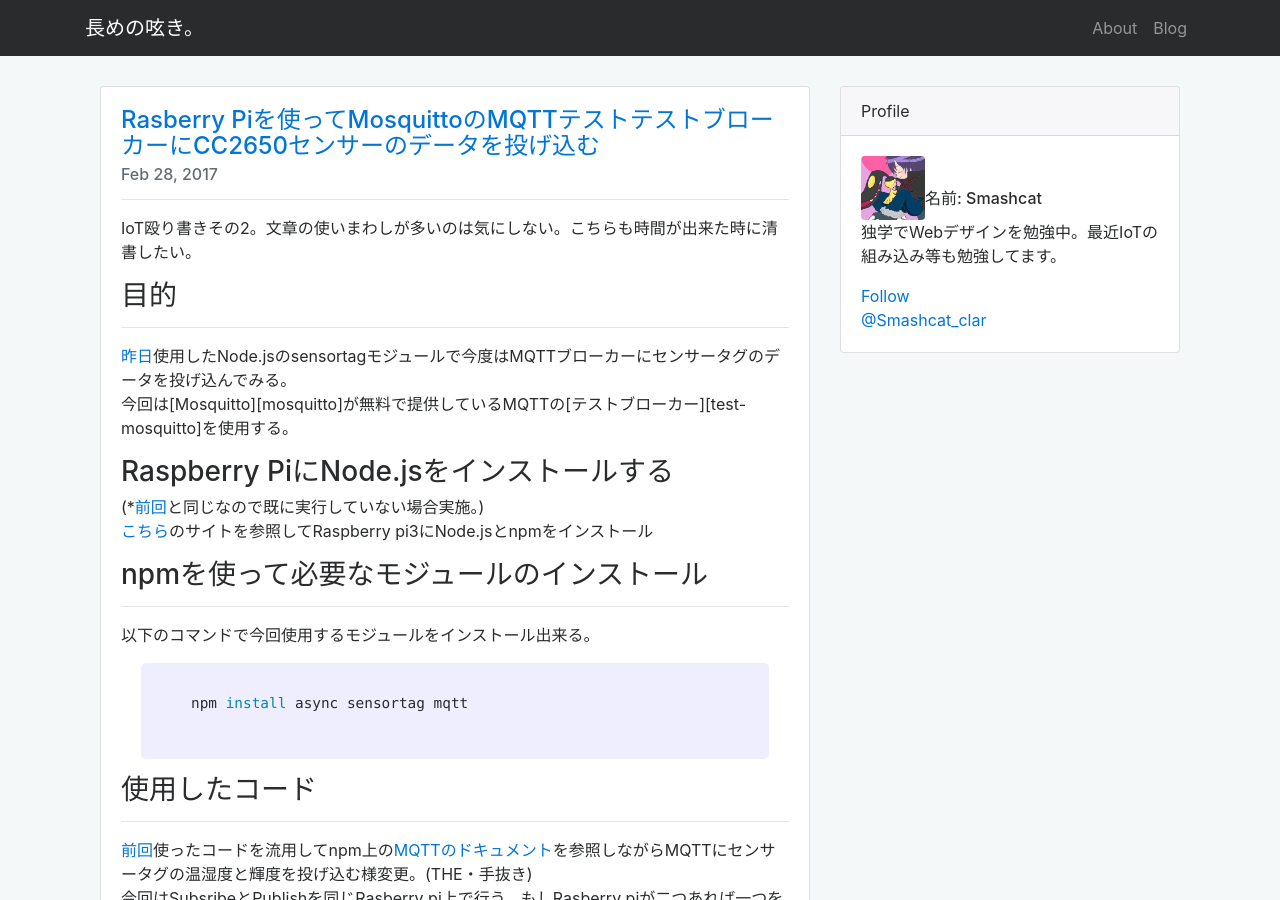
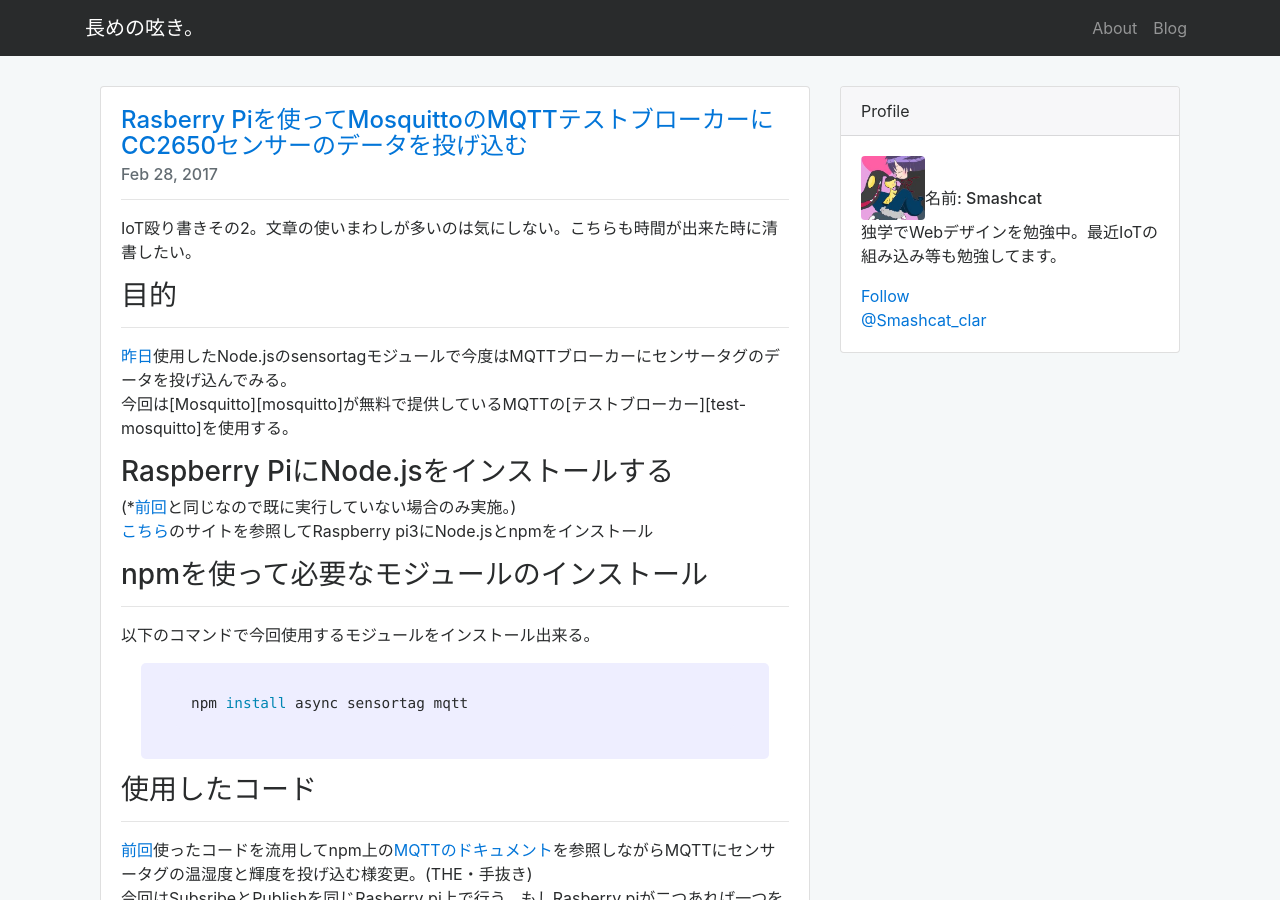
Before and after one commit to Naturalclar/naturalclar.github.io, a Jekyll site: the page built from _posts/2017-02-28-publish-data-to-mosquitto.markdown, in a window 1280 px wide and 900 px high. Built offline with Jekyll 4.4.1, drawn with Linux system fonts in a browser that asks for light colours; comment, search, counter and statistics services are not loaded.

Commit message:
fix typo

```diff
--- a/_posts/2017-02-28-publish-data-to-mosquitto.markdown
+++ b/_posts/2017-02-28-publish-data-to-mosquitto.markdown
@@ -1,6 +1,6 @@
 ---
 layout: post
-title: "Rasberry Piを使ってMosquittoのMQTTテストテストブローカーにCC2650センサーのデータを投げ込む"
+title: "Rasberry Piを使ってMosquittoのMQTTテストブローカーにCC2650センサーのデータを投げ込む"
 date: 2017-02-28 12:00:00 -0800
 categories: IoT RaspberryPi CC2650 node.js MQTT
 ---
@@ -16,7 +16,7 @@ IoT殴り書きその2。文章の使いまわしが多いのは気にしない
 
 ### Raspberry PiにNode.jsをインストールする
 
-(*[前回][prev-post]と同じなので既に実行していない場合実施。)<br>
+(*[前回][prev-post]と同じなので既に実行していない場合のみ実施。)<br>
 [こちら][install-nodejs]のサイトを参照してRaspberry pi3にNode.jsとnpmをインストール
 
 ### npmを使って必要なモジュールのインストール
```
